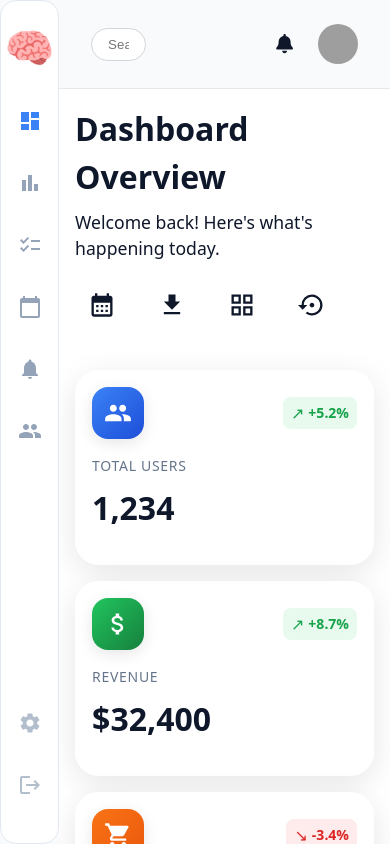
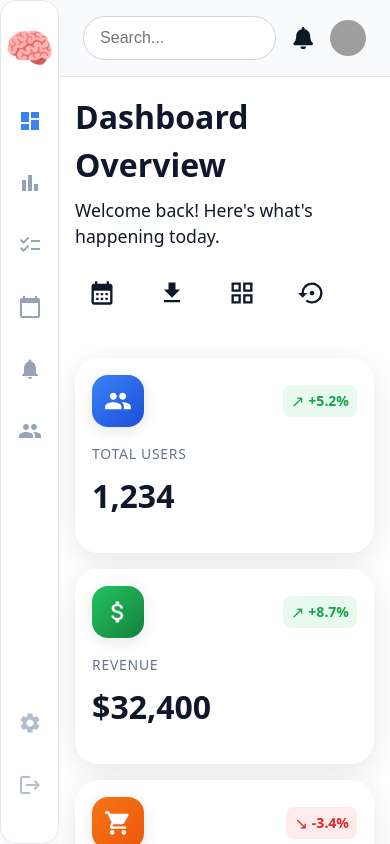
Before and after one commit to France02/productivity-dashboard, a React (Vite) app: page / in a window 390 px wide. Built offline with nearby package versions, Linux system fonts and the light colour scheme; grey boxes are pictures that could not be loaded.

Commit message:
Aggiunte media query per rendere l'header responsive su mobile

```diff
--- a/src/css/Header.css
+++ b/src/css/Header.css
@@ -41,3 +41,37 @@
   object-fit: cover;
   cursor: pointer;
 }
+
+
+@media (max-width: 768px) {
+  .navbar {
+    padding: 1rem 1.5rem;
+    flex-wrap: wrap;
+    gap: 1rem;
+  }
+
+  .navbar-left {
+    flex: 1;
+    min-width: 0;
+  }
+
+  .navbar-search {
+    width: 100%;
+    padding: 0.75rem 1rem;
+    font-size: 1rem;
+  }
+
+  .navbar-right {
+    gap: 1rem;
+    flex-shrink: 0;
+  }
+
+  .navbar-icon {
+    font-size: 1.4rem;
+  }
+
+  .navbar-avatar {
+    width: 36px;
+    height: 36px;
+  }
+}
```
